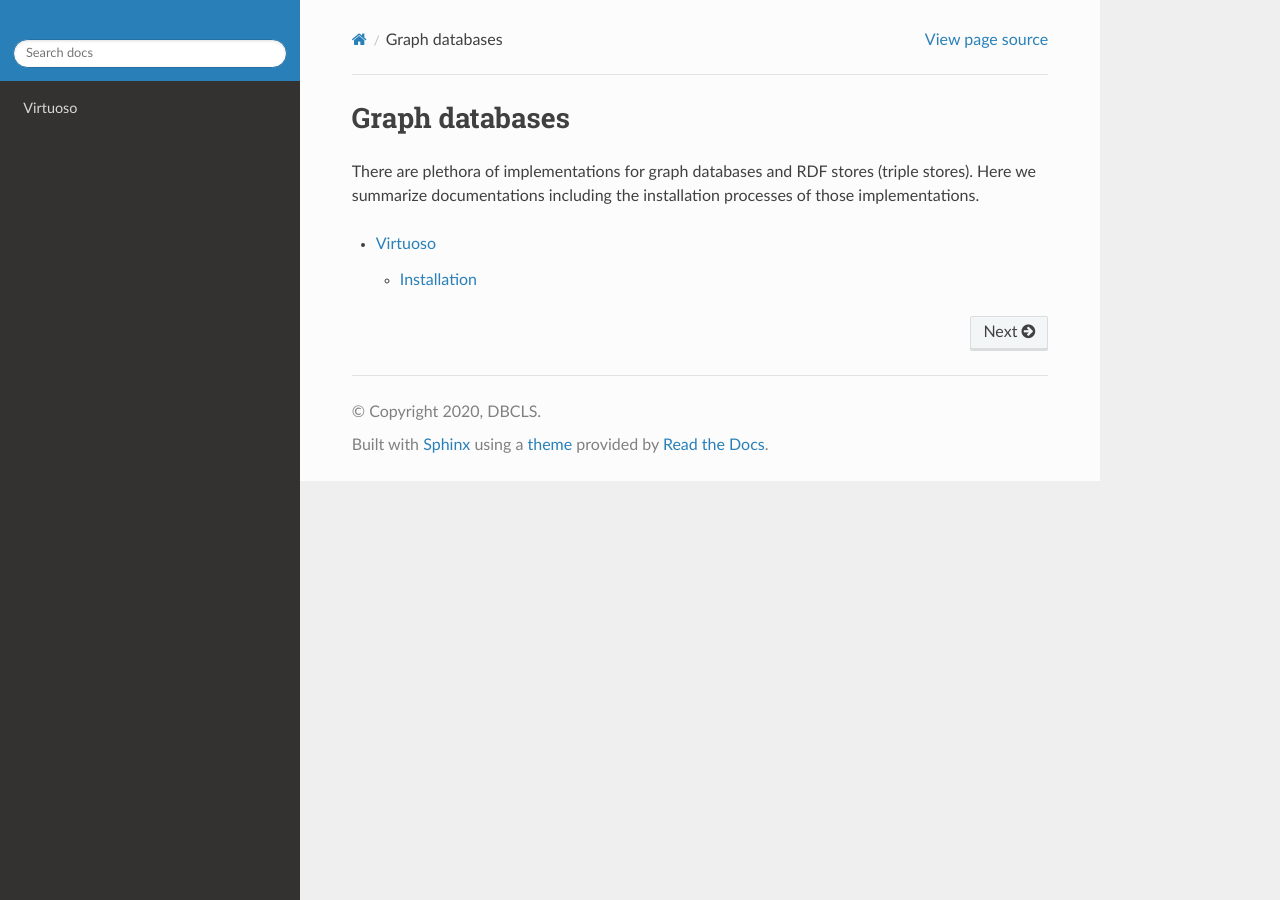
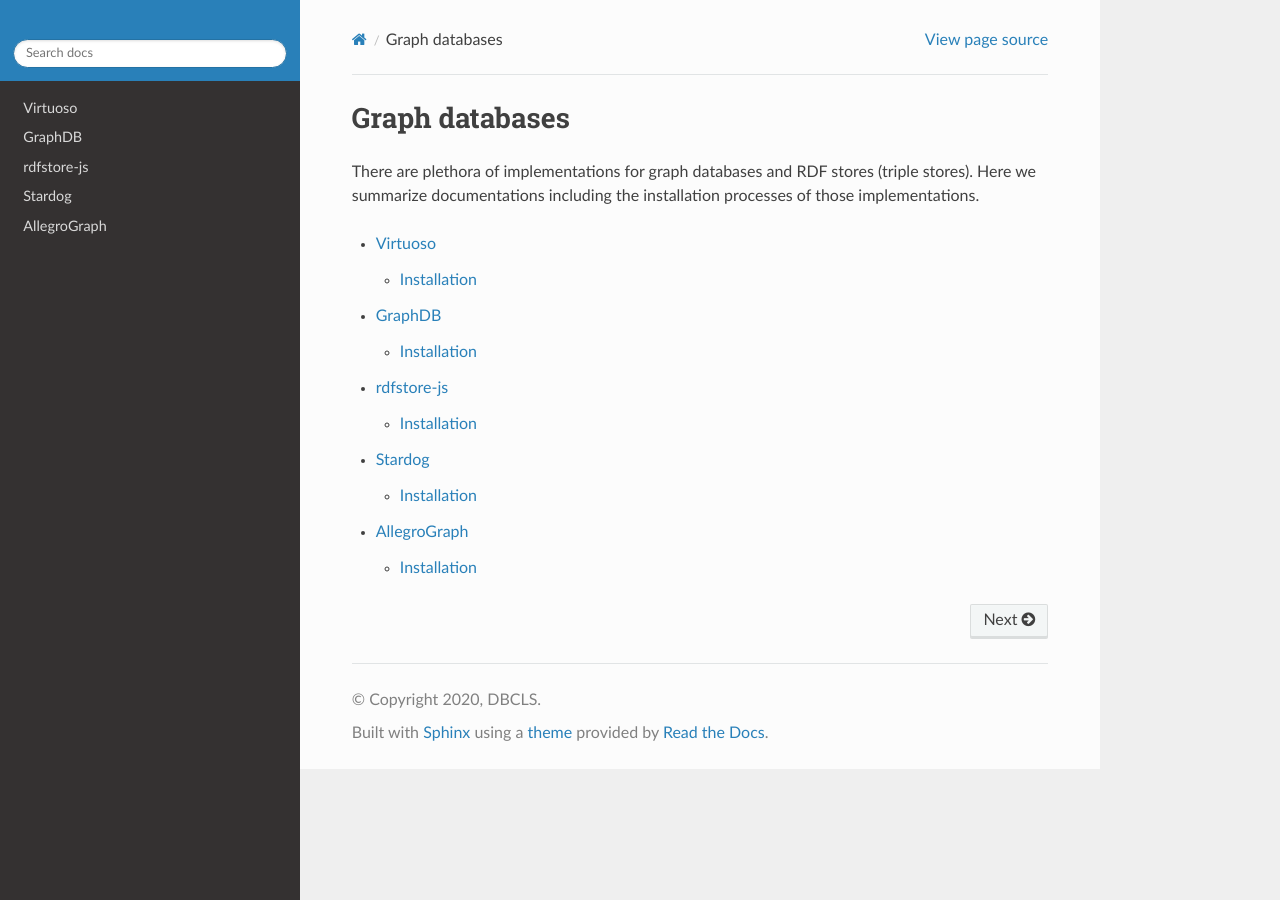
Before and after one commit to dbcls/graphdbs, a Sphinx documentation site: the page built from docs/index.rst, in a window 1280 px wide. Built offline with Sphinx 7.4.7 and the Read the Docs theme 2.0.0, drawn with Linux system fonts in a browser that asks for light colours.

Commit message:
add md files in docs/

```diff
--- /dev/null
+++ b/docs/allegrograph.md
@@ -0,0 +1,3 @@
+# AllegroGraph
+
+## Installation
--- /dev/null
+++ b/docs/graphdb.md
@@ -0,0 +1,3 @@
+# GraphDB
+
+## Installation
--- a/docs/index.rst
+++ b/docs/index.rst
@@ -8,3 +8,7 @@
    :maxdepth: 2
 
    virtuoso
+   graphdb
+   rdfstore-js
+   stardog
+   allegrograph
--- /dev/null
+++ b/docs/rdfstore-js.md
@@ -0,0 +1,3 @@
+# rdfstore-js
+
+## Installation
--- /dev/null
+++ b/docs/stardog.md
@@ -0,0 +1,3 @@
+# Stardog
+
+## Installation
```
